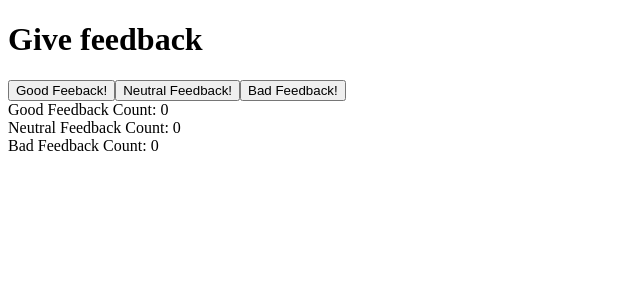
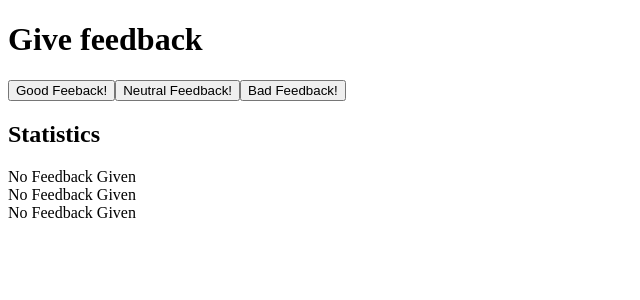
Before and after one commit to bshanz/fso-part-1, a React (Create React App) app in the folder part1/: page / in a window 1280 px wide. Shown: the top 300 px of the page, without its empty margins (0-640 px from the left). Built offline with nearby package versions, Linux system fonts and the light colour scheme.

Commit message:
Exercise 1.7 complete

```diff
--- a/part1/src/App.js
+++ b/part1/src/App.js
@@ -9,9 +9,24 @@ const Button = (props) => {
 }
 
 const FeedbackCount = (props) => {
-  return (
-    <div>{props.text}: {props.value}</div>
-  )
+  if (props.value > 0){
+    return (
+      <div>{props.text}: {props.value}</div>
+    )
+  }
+}
+
+const Statistics = (props) => {
+  if (props.value > 0){
+    return (
+      <div>{props.text}: {props.calc}</div>
+    )
+  } else {
+    return (
+      <div>No Feedback Given</div>
+    )
+  }
+
 }
 
 const App = () => {
@@ -38,15 +53,43 @@ const App = () => {
     console.log(bad, "bad feedback")
   }
 
+  // Calculate the average feedback
+  const calculateAverage = () => {
+    const totalFeedbacks = good + neutral + bad;
+    const sumFeedbacks = good - bad;  // neutral feedback is 0 so no need to include it
+
+    // Round to two decimals
+    const roundedAverage = Math.round((sumFeedbacks / totalFeedbacks)*100)/100
+
+    return totalFeedbacks ? roundedAverage : 0;
+  }
+
+  // Calculate the percentage of positive feedback
+const calculatePositive = () => {
+  const totalFeedbacks = good + neutral + bad;
+  const percentagePositive = (good / totalFeedbacks) * 100;
+
+  // Use Math.round() to round to the nearest whole number
+  const roundedPercentage = Math.round(percentagePositive);
+
+  return totalFeedbacks ? `${roundedPercentage}%` : '0%';
+}
+
+
+
   return (
     <div>
       <h1>Give feedback</h1>
       <Button handleClick={goodFeedback} text="Good Feeback!"/>
       <Button handleClick={neutralFeedback} text="Neutral Feedback!"/>
       <Button handleClick={badFeedback} text="Bad Feedback!"/>
+      <h2>Statistics</h2>
       <FeedbackCount value={good} text="Good Feedback Count" />
       <FeedbackCount value={neutral} text="Neutral Feedback Count" />
       <FeedbackCount value={bad} text="Bad Feedback Count" />
+      <Statistics calc={good + neutral + bad} text="Total Feedback" value={good + neutral + bad}/>
+      <Statistics calc={calculateAverage()} text="Average Feedback" value={good + neutral + bad}/>
+      <Statistics calc={calculatePositive()} text="Percentage Positive Feedback" value={good + neutral + bad}/>
     </div>
   )
 }
```
